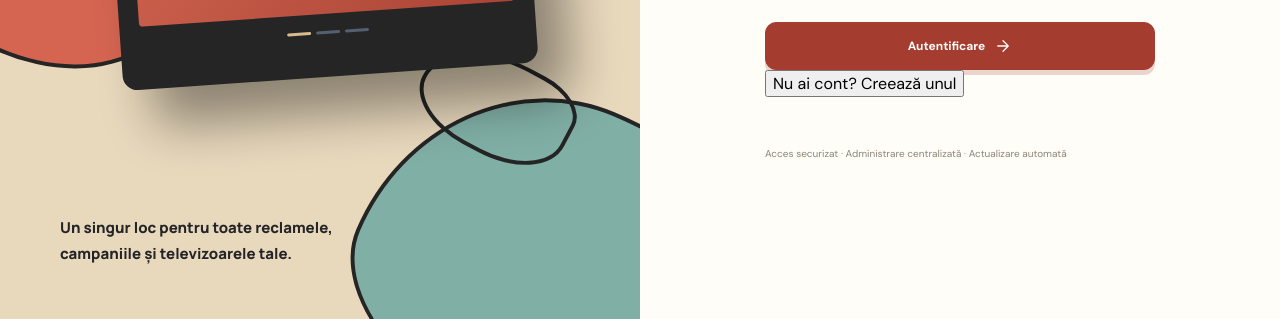
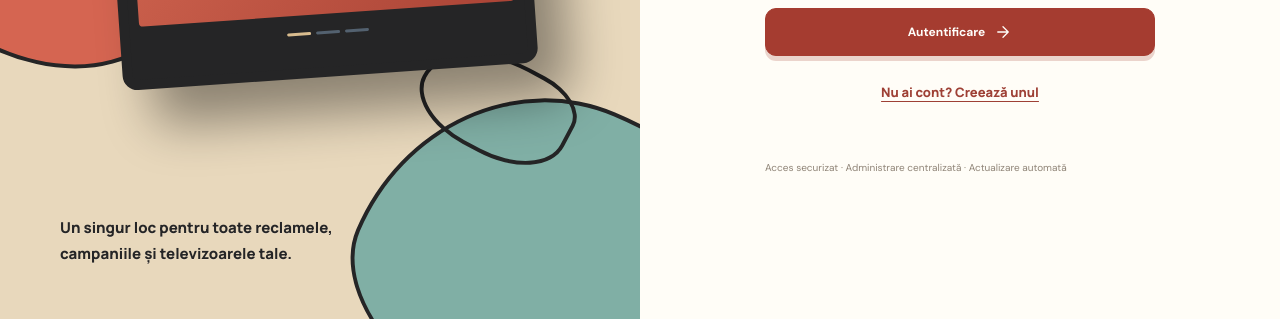
Before and after one commit to unlimitedeventsip-hub/screenflow-signage, a website built with Vite: page index.html in a window 1280 px wide. Shown: the part 481-800 px from the top of the page. Built offline with nearby package versions, Linux system fonts and the light colour scheme; no server answers.

Commit message:
style(auth): accessible account creation switch

```diff
--- a/src/analytics-admin.css
+++ b/src/analytics-admin.css
@@ -51,3 +51,6 @@
 @media(max-width:1100px){.analytics-kpis{grid-template-columns:repeat(2,minmax(0,1fr))}}
 @media(max-width:750px){.analytics-columns{grid-template-columns:1fr}.analytics-kpis{grid-template-columns:repeat(2,minmax(0,1fr))}.analytics-filters{align-items:stretch}.analytics-access-row{flex-direction:column;align-items:flex-start}.analytics-consent{bottom:12px;padding:16px}.analytics-settings{font-size:9px}}
 @media(max-width:420px){.analytics-kpis{gap:9px}.analytics-kpi{padding:14px}.analytics-kpi strong{font-size:28px}}
+
+.auth-switch{display:block;width:100%;background:transparent;border:0;margin:17px auto 4px;padding:10px;color:#9e4035;font:750 13px Manrope,'DM Sans',sans-serif;text-decoration:underline;text-underline-offset:4px;cursor:pointer}
+.auth-switch:hover{color:#69261e}
```
